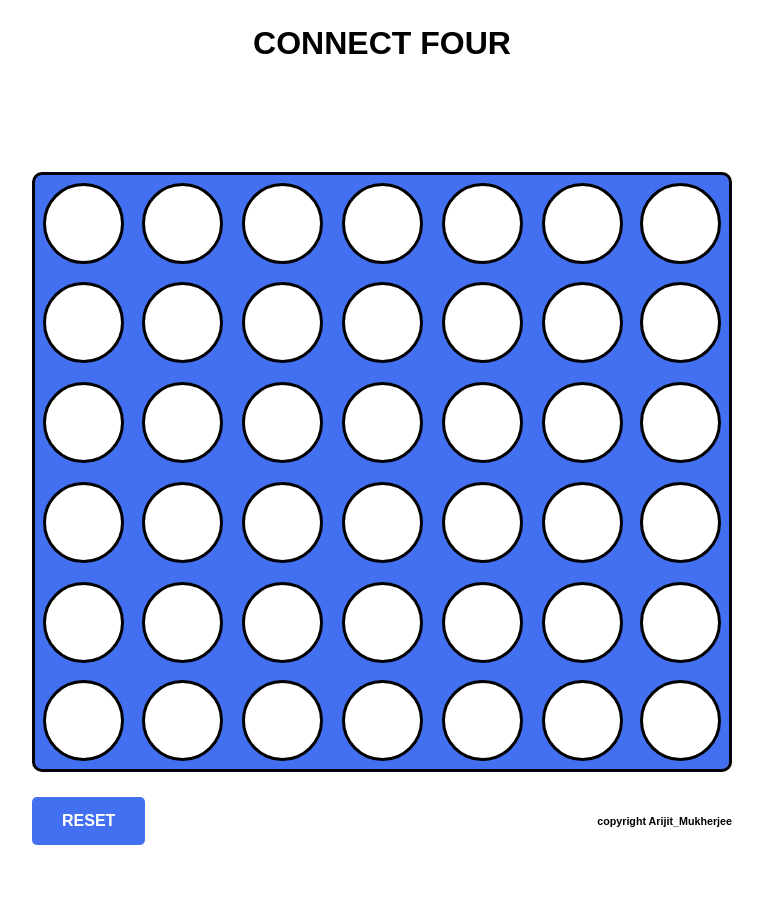
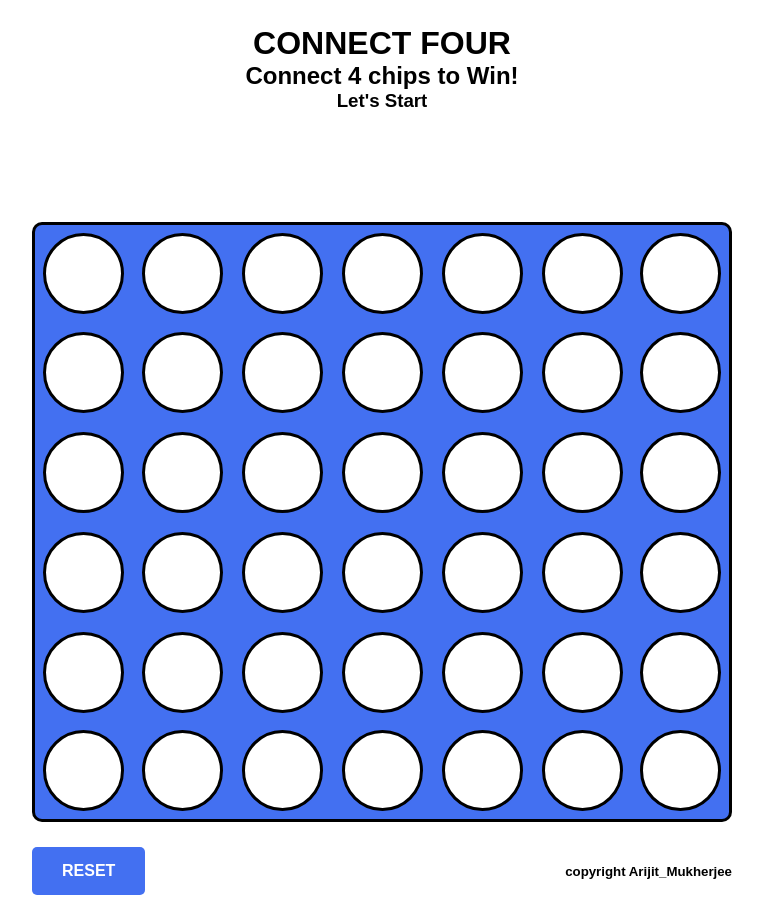
Before and after one commit to arijit-muk02/ConnectFour, a plain HTML site: page connectfour.html in a window 1280 px wide. Shown: the whole page, without its empty margins (258-1021 px from the left). Before the commit the page ends 870 px from the top, so only its background shows below. Drawn offline with Linux system fonts and the light colour scheme.

Commit message:
Update connectfour.html

```diff
--- a/connectfour.html
+++ b/connectfour.html
@@ -10,6 +10,8 @@
 </head>
 <body>
 <h1>Connect Four</h1>
+<h2>Connect 4 chips to Win!</h2>
+<h3>Let's Start</h3>
 <div class="game-board">
   <div class="cell row-top col-0"></div>
   <div class="cell row-top col-1"></div>
@@ -64,7 +66,7 @@
 <div class="footer">
   <button class="reset">Reset</button>
   <span class="status"></span>
-  <h6>copyright Arijit_Mukherjee</h6>
+  <h5>copyright Arijit_Mukherjee</h5>
 </div>
 <script src="connectfour.js"></script>
 </body>
```
